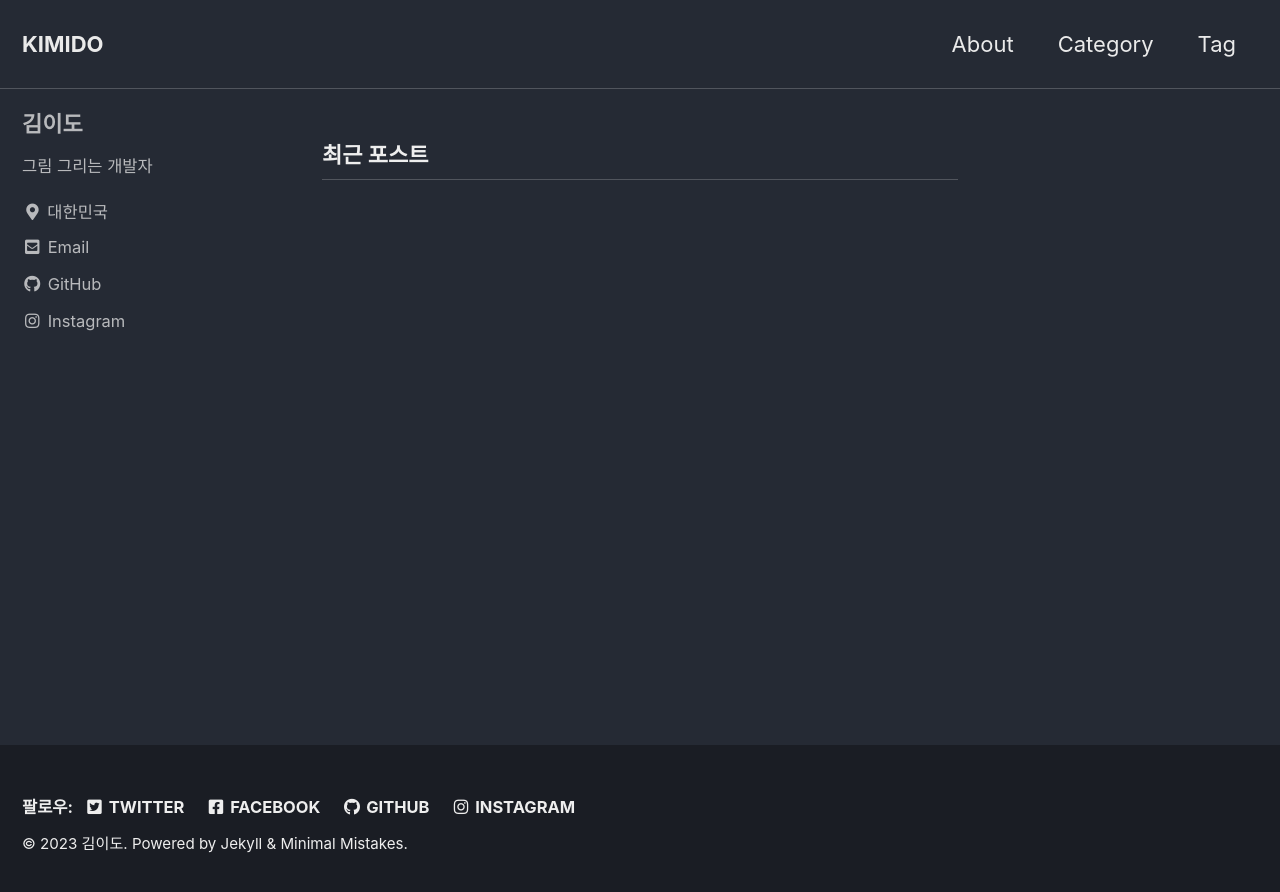
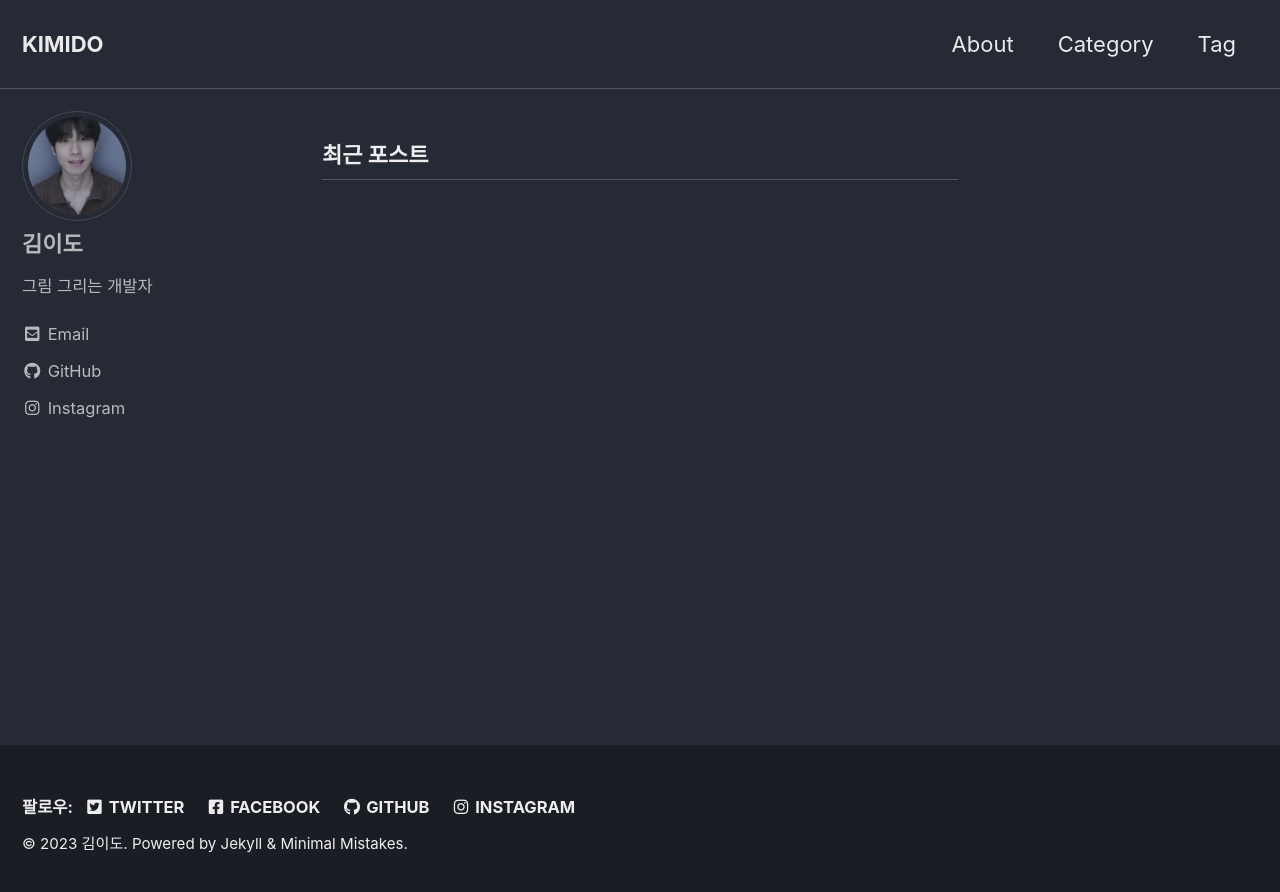
Before and after one commit to xkimido/xkimido.github.io, a Jekyll site: the page built from index.html, in a window 1280 px wide. Shown: the top 892 px of the page. Built offline with Jekyll 4.4.1, drawn with Linux system fonts in a browser that asks for light colours; cached includes are drawn as plain includes; the list of posts is cut into pages by our own code.

Commit message:
Update config

```diff
--- a/_config.yml
+++ b/_config.yml
@@ -105,9 +105,9 @@ analytics:
 # Site Author
 author:
   name             : "김이도"
-  avatar           : # path of avatar image, e.g. "/assets/images/bio-photo.jpg"
+  avatar           : "/assets/images/profile.jpg"
   bio              : "그림 그리는 개발자"
-  location         : "대한민국"
+  location         : # "대한민국"
   email            :
   links:
     - label: "Email"
```
